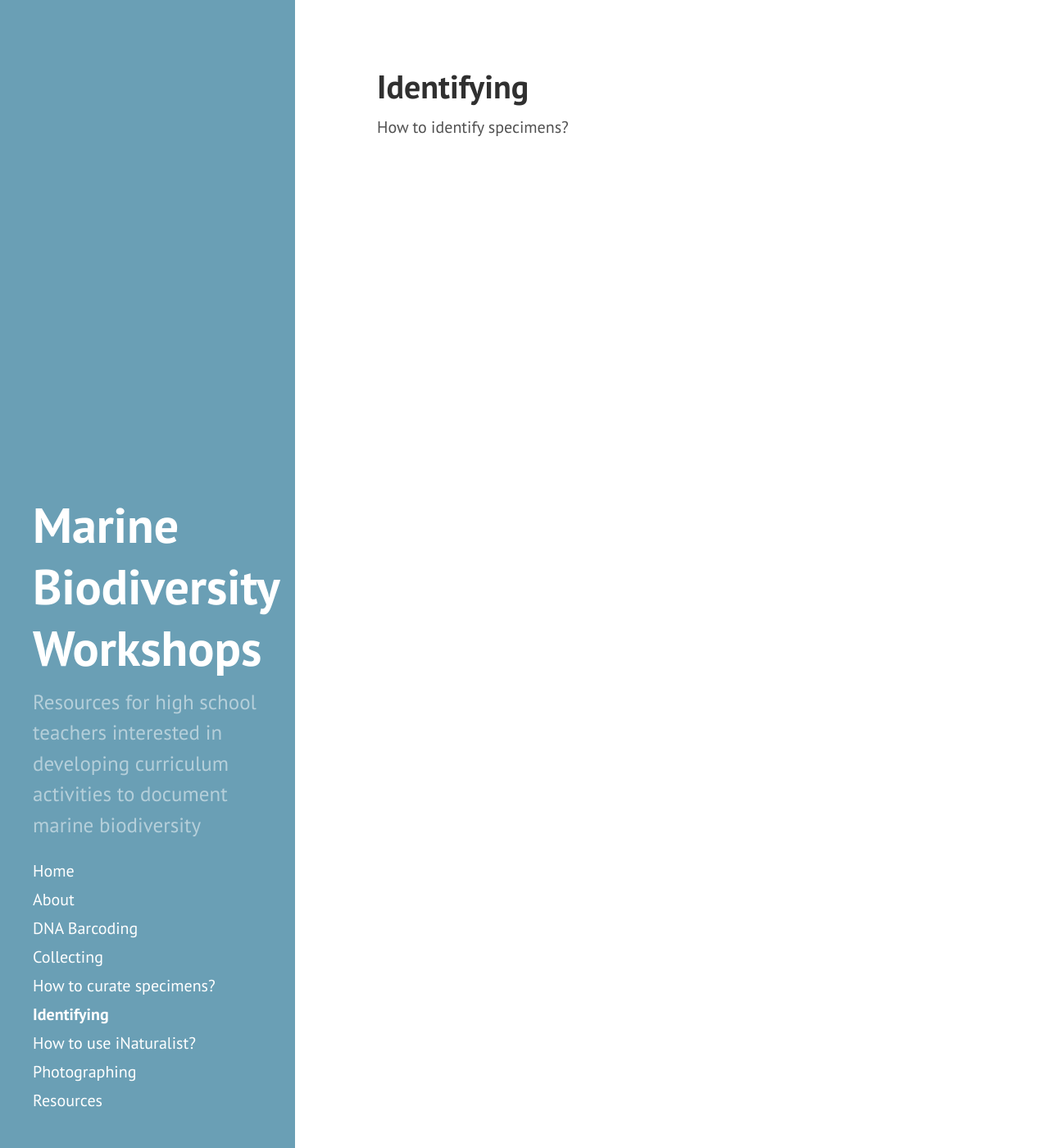
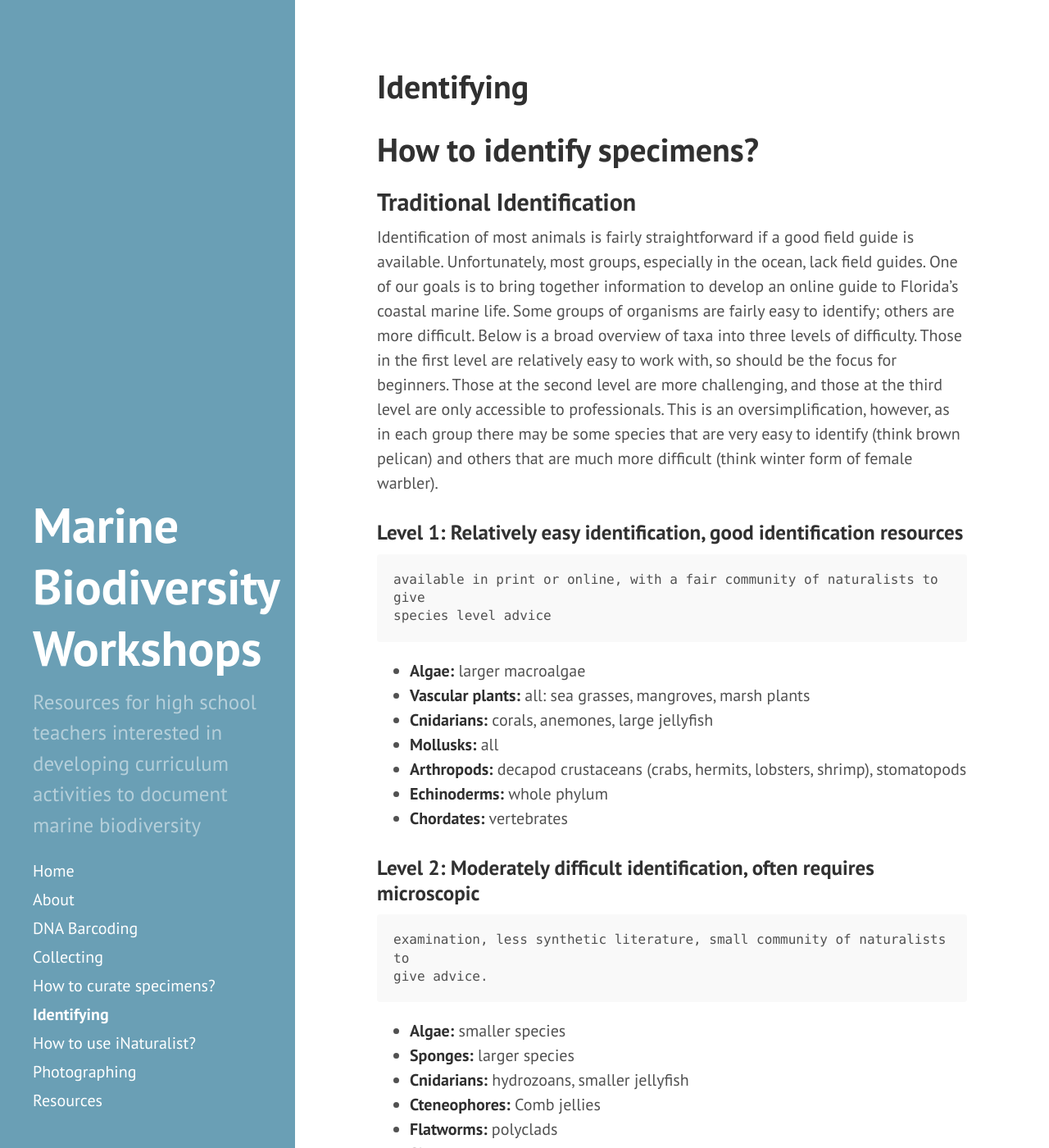
Before and after one commit to marine-diversity-workshops/marine-diversity-workshops.github.io, a Jekyll site: the page built from identifying.md, in a window 1280 px wide and 1400 px high. Shown: the whole window at 82% size. Built offline with Jekyll 4.4.1, drawn with Linux system fonts in a browser that asks for light colours; nearby versions of some CDN libraries; some of the changed text lies outside the part shown.

Commit message:
add identifying page

```diff
--- a/identifying.md
+++ b/identifying.md
@@ -3,4 +3,50 @@ layout: page
 title: Identifying
 ---
 
-How to identify specimens?
+# How to identify specimens?
+
+## Traditional Identification
+
+Identification of most animals is fairly straightforward if a good field guide
+is available.  Unfortunately, most groups, especially in the ocean, lack field
+guides.  One of our goals is to bring together information to develop an online
+guide to Florida’s coastal marine life.  Some groups of organisms are fairly
+easy to identify; others are more difficult. Below is a broad overview of taxa
+into three levels of difficulty.  Those in the first level are relatively easy
+to work with, so should be the focus for beginners.  Those at the second level
+are more challenging, and those at the third level are only accessible to
+professionals.  This is an oversimplification, however, as in each group there
+may be some species that are very easy to identify (think brown pelican) and
+others that are much more difficult (think winter form of female warbler).
+
+### Level 1: Relatively easy identification, good identification resources
+    available in print or online, with a fair community of naturalists to give
+    species level advice
+
+- **Algae:** larger macroalgae
+- **Vascular plants:** all: sea grasses, mangroves, marsh plants
+- **Cnidarians:** corals, anemones, large jellyfish
+- **Mollusks:** all
+- **Arthropods:** decapod crustaceans (crabs, hermits, lobsters, shrimp), stomatopods
+- **Echinoderms:** whole phylum
+- **Chordates:** vertebrates
+
+### Level 2: Moderately difficult identification, often requires microscopic
+    examination, less synthetic literature, small community of naturalists to
+    give advice.
+
+- **Algae:** smaller species
+- **Sponges:** larger species
+- **Cnidarians:** hydrozoans, smaller jellyfish
+- **Cteneophores:** Comb jellies
+- **Flatworms:** polyclads
+- **Sipunculan worms**
+- **Annelids:** polychaetes
+- **Arthropods:** peracarid crustaceans (amphipods, isopods, cumaceans, mysids), barnacles
+- **Chordates:** sea squirts, lancelets
+
+## Level 3:  Realm of professionals and hardcore amateurs – other taxa not mentioned above.
+
+## Social Media as a Tool to Identify Marine Organisms
+
+Here we introduce the online community natural history platform [iNaturalist](http://inaturalist.org).
```
